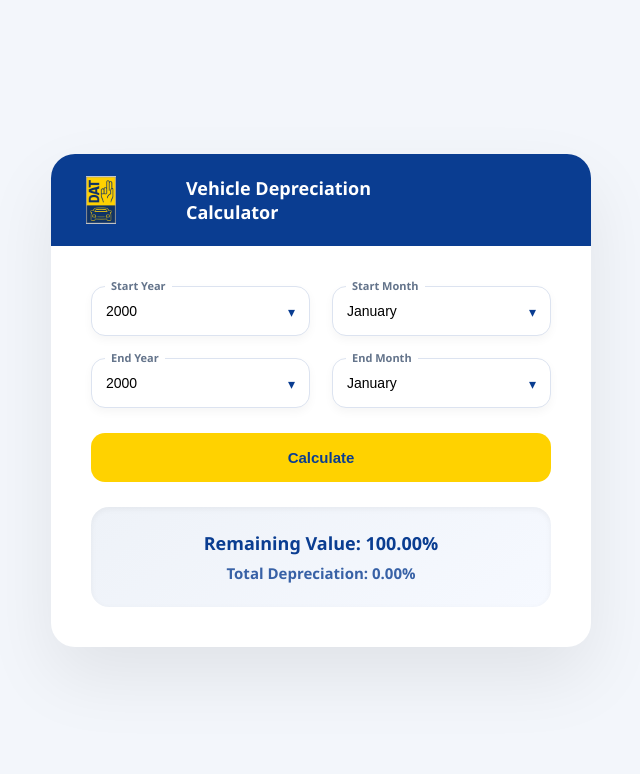
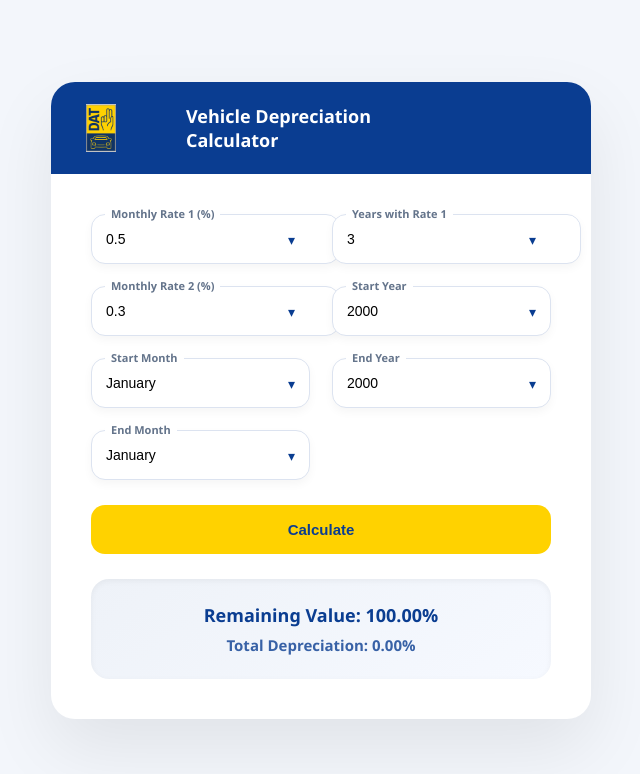
Before and after one commit to Nelson1313/depreciation-calculator, a plain HTML site: page index.html in a window 1280 px wide. Both pictures are taken after a click on the button "Calculate". Shown: the whole page, without its empty margins (319-959 px from the left). Drawn offline with Linux system fonts and the light colour scheme.

Commit message:
monthlyRate refresh

```diff
--- a/index.html
+++ b/index.html
@@ -73,6 +73,16 @@ body {
 /* Floating Select */
 .select-wrapper {
   position: relative;
+}
+
+.select-wrapper input {
+  width: 100%;
+  padding: 16px 14px;
+  border-radius: 14px;
+  border: 1px solid #dce3f0;
+  background: var(--input-bg);
+  font-size: 14px;
+  box-shadow: 0 4px 10px rgba(0,0,0,0.04);
 }
 
 .select-wrapper label {
@@ -164,6 +174,20 @@ button:hover {
 
     <div class="grid">
       <div class="select-wrapper">
+    <label>Monthly Rate 1 (%)</label>
+    <input type="number" id="rate1" value="0.5" step="0.01">
+  </div>
+
+  <div class="select-wrapper">
+    <label>Years with Rate 1</label>
+    <input type="number" id="years1" value="3">
+  </div>
+
+  <div class="select-wrapper">
+    <label>Monthly Rate 2 (%)</label>
+    <input type="number" id="rate2" value="0.3" step="0.01">
+  </div>
+      <div class="select-wrapper">
         <label>Start Year</label>
         <select id="startYear"></select>
       </div>
@@ -241,18 +265,34 @@ function calculate() {
   const em = parseInt(endMonth.value);
 
   const totalMonths = (ey - sy) * 12 + (em - sm);
+  if (totalMonths < 0) return;
 
-  const monthlyRate = 0.005; // 0.5%
+  const rate1 = parseFloat(document.getElementById("rate1").value) / 100;
+  const years1 = parseInt(document.getElementById("years1").value);
+  const rate2 = parseFloat(document.getElementById("rate2").value) / 100;
 
-  const remainingValue = Math.pow(1 - monthlyRate, totalMonths) * 100;
-  const depreciation = 100 - remainingValue;
+  const monthsRate1 = years1 * 12;
+
+  let remaining = 1;
+
+  if (totalMonths <= monthsRate1) {
+    remaining = Math.pow(1 - rate1, totalMonths);
+  } else {
+    const remainingAfterPhase1 = Math.pow(1 - rate1, monthsRate1);
+    const remainingMonths = totalMonths - monthsRate1;
+    const remainingAfterPhase2 = Math.pow(1 - rate2, remainingMonths);
+    remaining = remainingAfterPhase1 * remainingAfterPhase2;
+  }
+
+  const remainingPercent = remaining * 100;
+  const depreciationPercent = 100 - remainingPercent;
 
   document.getElementById("output").innerHTML = `
     <div style="font-size:18px; margin-bottom:8px;">
-      Remaining Value: <strong>${remainingValue.toFixed(2)}%</strong>
+      Remaining Value: <strong>${remainingPercent.toFixed(2)}%</strong>
     </div>
     <div style="font-size:15px; opacity:0.8;">
-      Total Depreciation: ${depreciation.toFixed(2)}%
+      Total Depreciation: ${depreciationPercent.toFixed(2)}%
     </div>
   `;
 }
```
